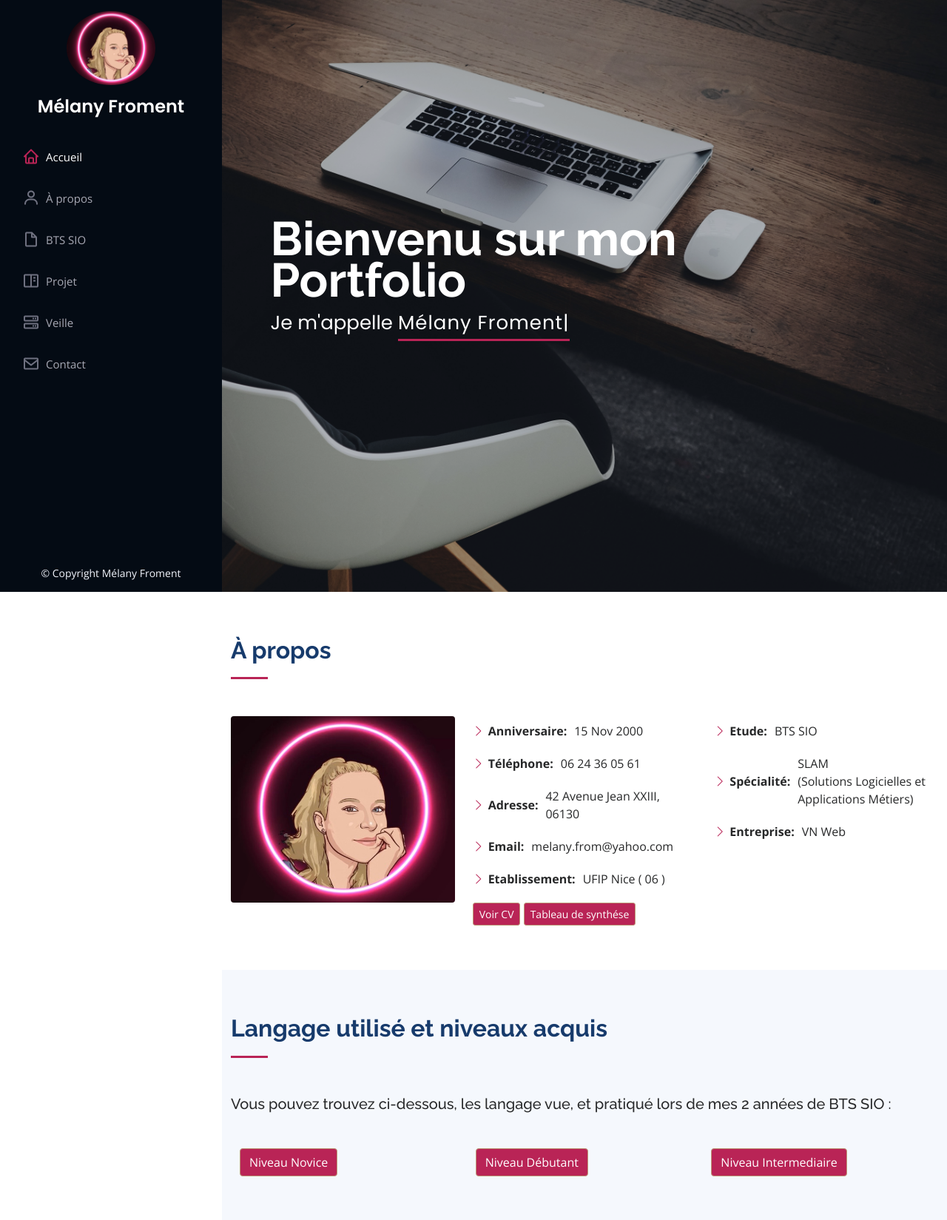
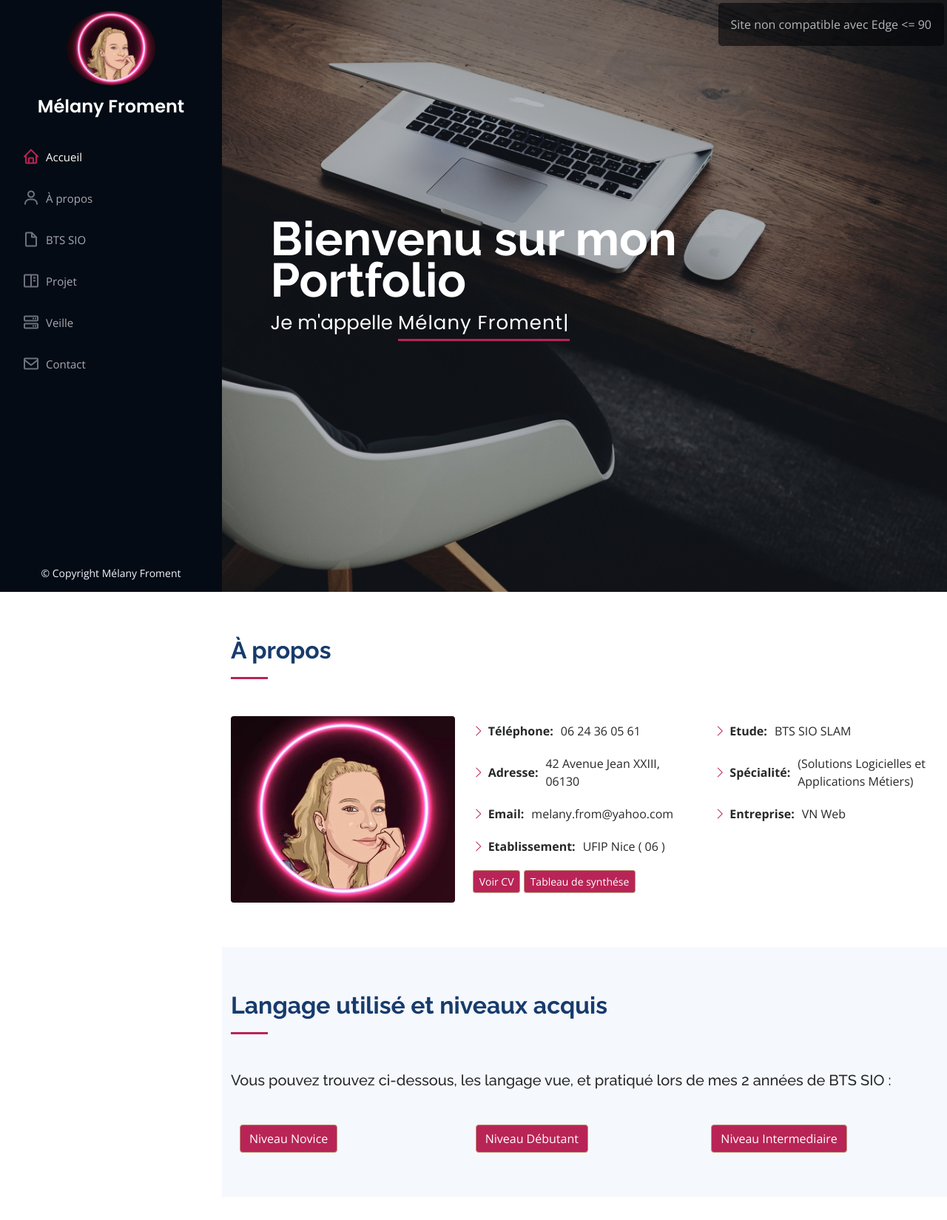
Before and after one commit to MelanyFroment/portfolio, a PHP site: page / in a window 1280 px wide. Shown: the top 1649 px of the page at 74% size. Run offline with PHP 8.4, Linux system fonts and the light colour scheme.

Commit message:
css and html project modification

```diff
--- a/assets/css/style.css
+++ b/assets/css/style.css
@@ -1083,3 +1083,19 @@ iframe.carte{
   max-width: 100%;
   height: 100%;
 }
+
+#advertissement_browser {
+  position: fixed;
+  display: block;
+  top: 0.25rem;
+  right: 0.25rem;
+  background-color: rgba(0, 0, 0, 0.6);
+  border: 1px solid rgba(0, 0, 0, 0.1);
+  color: white;
+  padding: 1rem;
+  border-radius: 0.3rem;
+  transition-delay: 0s, 0s;
+  transition-property: transform, opacity;
+  transition-duration: 0.3s, 0.6s;
+  transition-timing-function: ease-out;
+}
--- a/index.php
+++ b/index.php
@@ -24,6 +24,10 @@
 	</head>
 
 	<body>
+
+		<div id="advertissement_browser">
+			<div>Site non compatible avec Edge <= 90</div>
+		</div>
 		<i class="bi bi-list mobile-nav-toggle d-xl-none"></i>
 		<header id="header">
 			<div class="d-flex flex-column">
@@ -69,7 +73,7 @@
 						<div class="row">
 							<div class="col-lg-6">
 								<ul>
-									<li><i class="bi bi-chevron-right"></i> <strong>Anniversaire:</strong> <span>15 Nov 2000</span></li>
+									<!-- <li><i class="bi bi-chevron-right"></i> <strong>Anniversaire:</strong> <span>15 Nov 2000</span></li> -->
 									<li><i class="bi bi-chevron-right"></i> <strong>Téléphone:</strong> <span>06 24 36 05 61</span></li>
 									<li><i class="bi bi-chevron-right"></i> <strong>Adresse:</strong> <span>42 Avenue Jean XXIII, 06130</span></li>
 									<li><i class="bi bi-chevron-right"></i> <strong>Email:</strong> <span>melany.from@yahoo.com</span></li>
@@ -78,14 +82,14 @@
 							</div>
 							<div class="col-lg-6">
 								<ul>
-									<li><i class="bi bi-chevron-right"></i> <strong>Etude:</strong> <span>BTS SIO</span></li>
-									<li><i class="bi bi-chevron-right"></i> <strong>Spécialité:</strong> <span>SLAM <br/> (Solutions Logicielles et Applications Métiers)</span></li>
+									<li><i class="bi bi-chevron-right"></i> <strong>Etude:</strong> <span>BTS SIO SLAM</span></li>
+									<li><i class="bi bi-chevron-right"></i> <strong>Spécialité:</strong> <span>(Solutions Logicielles et Applications Métiers)</span></li>
 									<li><i class="bi bi-chevron-right"></i> <strong>Entreprise:</strong> <span>VN Web</span></li>
 								</ul>
 							</div>
 						</div>
-						<a href="./assets/img/Curriculum vitæ.pdf" class="btn btn-primary btn-sm" tabindex="-1" role="button" aria-disabled="true">Voir CV</a>
-						<a href="./assets/img/Tableau-synthese.pdf" class="btn btn-primary btn-sm" tabindex="-1" role="button" aria-disabled="true">Tableau de synthése</a>
+						<a href="./assets/img/Curriculum vitæ.pdf" class="btn btn-primary btn-sm" target="_blank" tabindex="-1" role="button" aria-disabled="true">Voir CV</a>
+						<a href="./assets/img/Tableau-synthese.pdf" class="btn btn-primary btn-sm" target="_blank" tabindex="-1" role="button" aria-disabled="true">Tableau de synthése</a>
 					</div>
 				</div>
 			</div>
```
